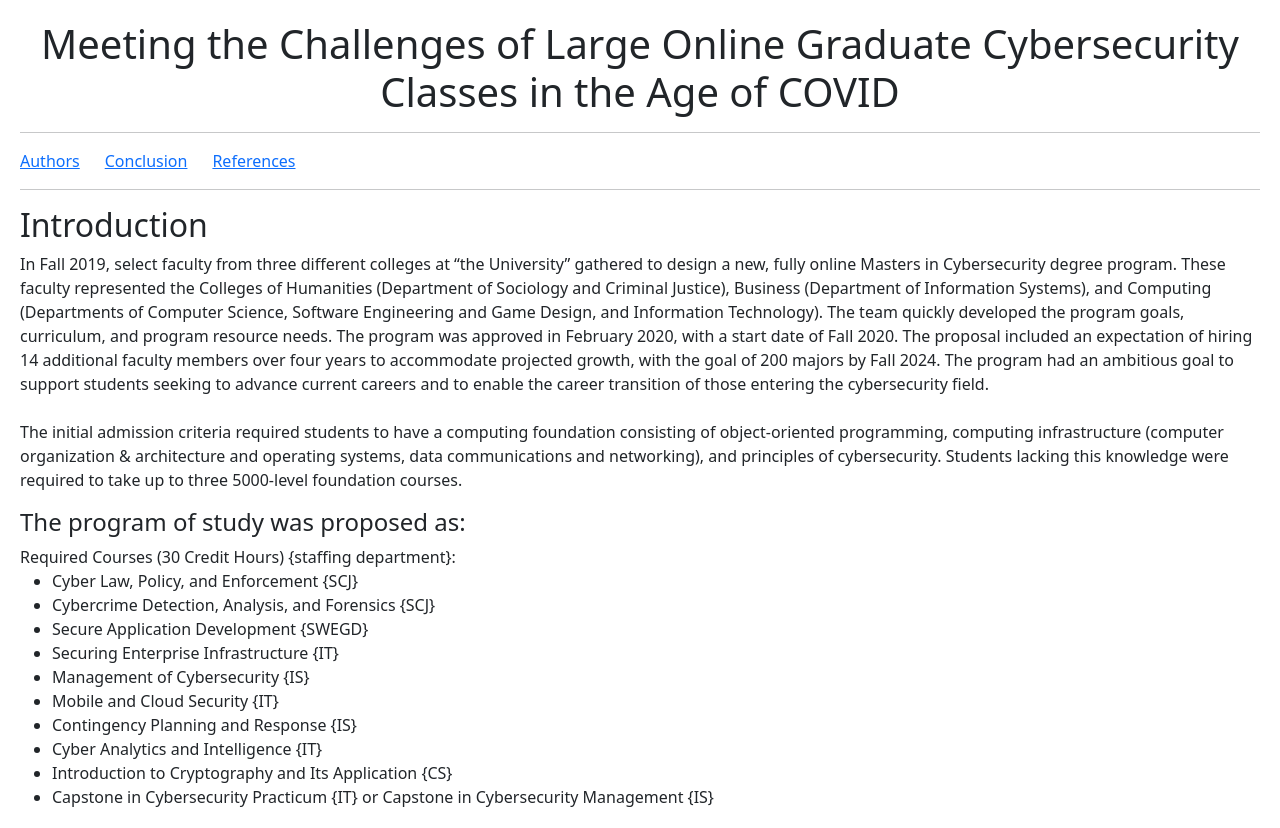
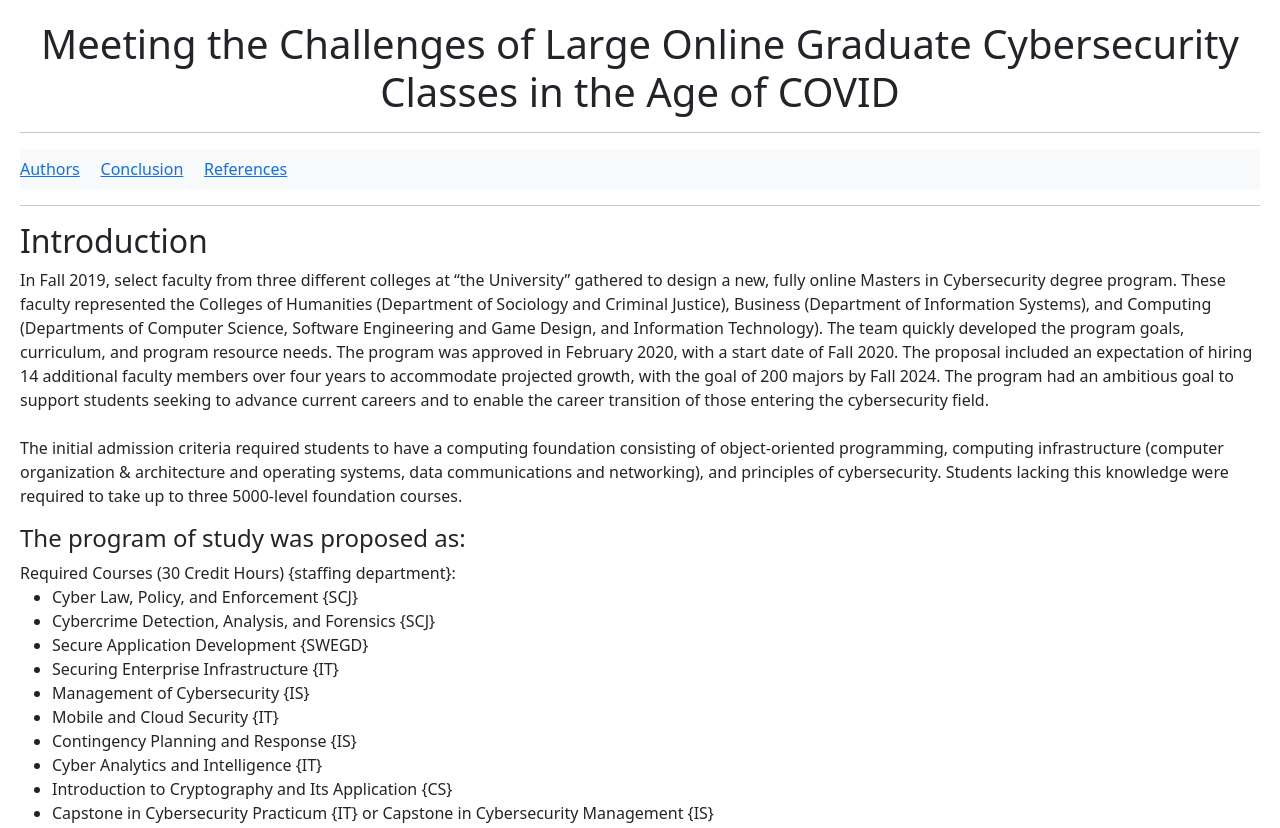
Before and after one commit to Tanujasontakke/Research-paper-lab2, a website: page itc505/homework/4.html in a window 1280 px wide. Shown: the top 828 px of the page. Drawn offline with nearby package versions, Linux system fonts and the light colour scheme.

Commit message:
Update 4.html

```diff
--- a/itc505/homework/4.html
+++ b/itc505/homework/4.html
@@ -12,7 +12,7 @@
 	<hr>
 </header>
 
-<nav>
+<nav class="navbar navbar-expand-lg bg-body-tertiary">
 	<a href="./authors.html">Authors</a>&nbsp;&nbsp;&nbsp;&nbsp;&nbsp;
 	<a href="./conclusion.html">Conclusion</a>&nbsp;&nbsp;&nbsp;&nbsp;&nbsp;
 	<a href="./reference.html">References</a>
```
